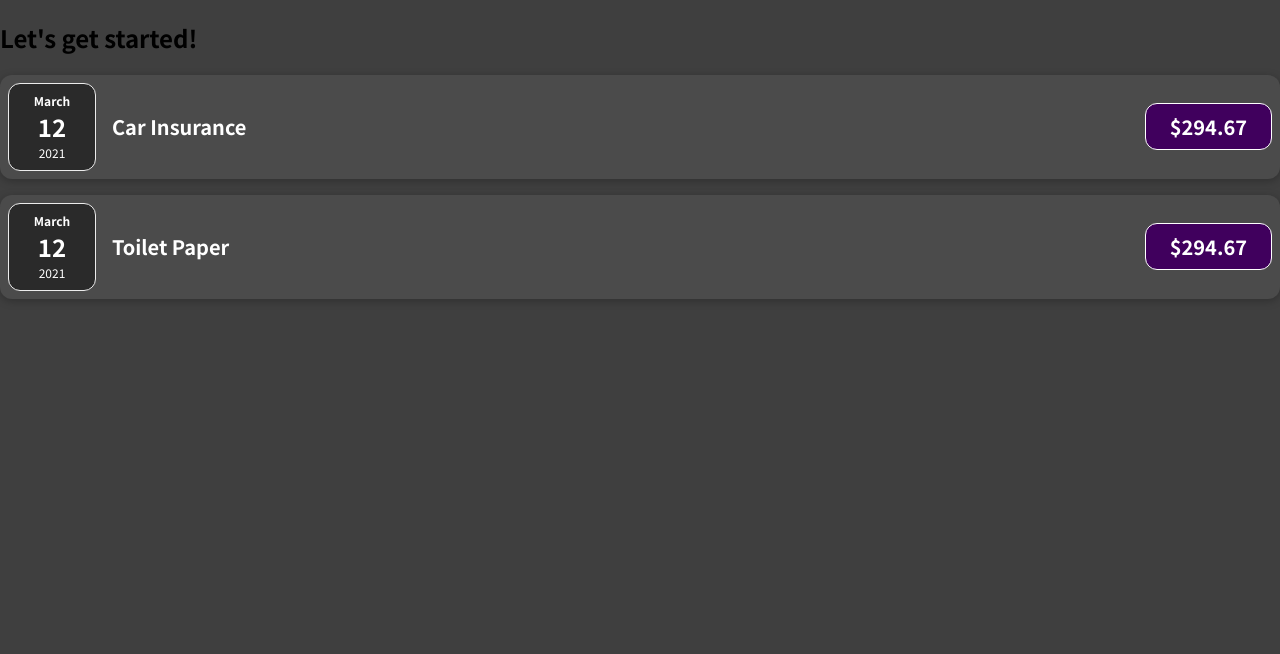
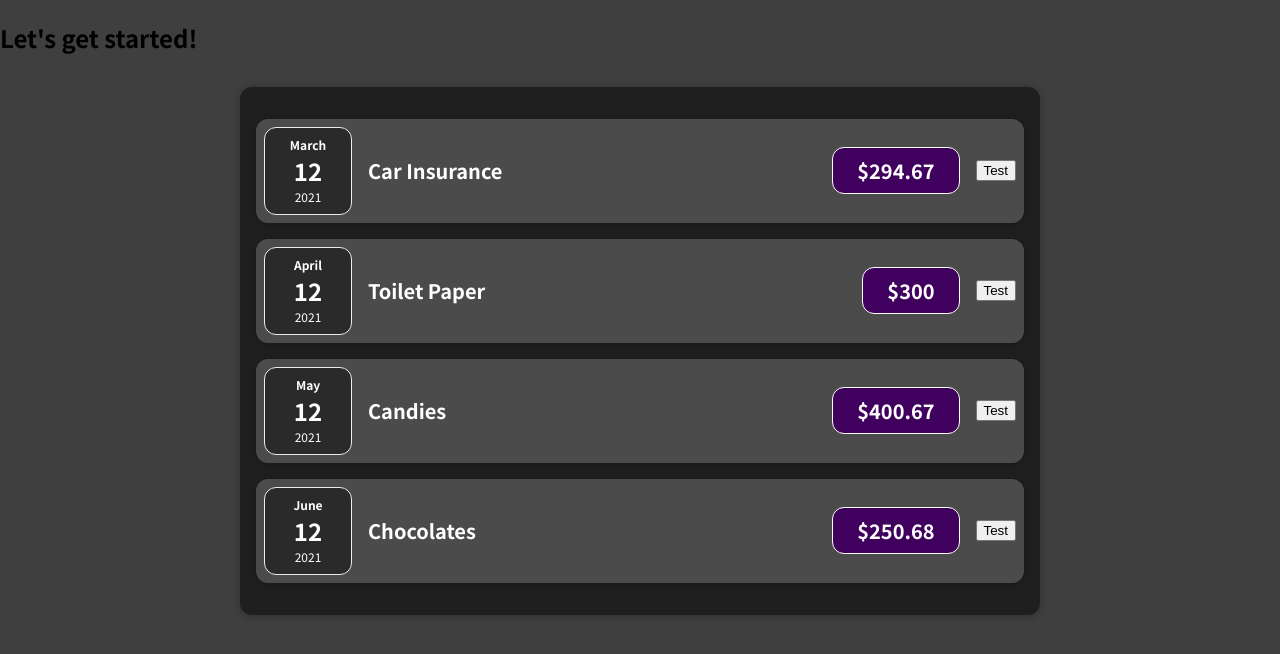
Before and after one commit to motifaithed/react-complete-guide, a React (Create React App) app: page / in a window 1280 px wide. Shown: the top 654 px of the page. Built offline with nearby package versions, Linux system fonts and the light colour scheme.

Commit message:
49. Working with State

```diff
--- a/src/App.js
+++ b/src/App.js
@@ -1,25 +1,17 @@
-import ExpenseItem from "./components/ExpenseItem";
+
+import Expenses from "./components/Expenses/Expenses";
 
 function App() {
   const expenses = [
     { title: "Car Insurance", amount: 294.67, date: new Date(2021, 2, 12) },
-    { title: "Toilet Paper", amount: 294.67, date: new Date(2021, 2, 12) },
-    { title: "Car Insurance", amount: 294.67, date: new Date(2021, 2, 12) },
-    { title: "Car Insurance", amount: 294.67, date: new Date(2021, 2, 12) },
+    { title: "Toilet Paper", amount: 300.00, date: new Date(2021, 3, 12) },
+    { title: "Candies", amount: 400.67, date: new Date(2021, 4, 12) },
+    { title: "Chocolates", amount: 250.68, date: new Date(2021, 5, 12) },
   ];
   return (
     <div>
       <h2>Let's get started!</h2>
-      <ExpenseItem
-        title={expenses[0].title}
-        amount={expenses[0].amount}
-        date={expenses[0].date}
-      ></ExpenseItem>
-      <ExpenseItem
-        title={expenses[1].title}
-        amount={expenses[1].amount}
-        date={expenses[1].date}
-      ></ExpenseItem>
+      <Expenses item={expenses}></Expenses>
     </div>
   );
 }
--- a/src/components/ExpenseItem.css
+++ /dev/null
@@ -1,56 +0,0 @@
-.expense-item {
-    display: flex;
-    justify-content: space-between;
-    align-items: center;
-    box-shadow: 0 2px 8px rgba(0, 0, 0, 0.25);
-    padding: 0.5rem;
-    margin: 1rem 0;
-    border-radius: 12px;
-    background-color: #4b4b4b;
-  }
-
-  .expense-item__description {
-    display: flex;
-    flex-direction: column;
-    gap: 1rem;
-    align-items: flex-end;
-    flex-flow: column-reverse;
-    justify-content: flex-start;
-    flex: 1;
-  }
-
-  .expense-item h2 {
-    color: #3a3a3a;
-    font-size: 1rem;
-    flex: 1;
-    margin: 0 1rem;
-    color: white;
-  }
-
-  .expense-item__price {
-    font-size: 1rem;
-    font-weight: bold;
-    color: white;
-    background-color: #40005d;
-    border: 1px solid white;
-    padding: 0.5rem;
-    border-radius: 12px;
-  }
-
-  @media (min-width: 580px) {
-    .expense-item__description {
-      flex-direction: row;
-      align-items: center;
-      justify-content: flex-start;
-      flex: 1;
-    }
-
-    .expense-item__description h2 {
-      font-size: 1.25rem;
-    }
-
-    .expense-item__price {
-      font-size: 1.25rem;
-      padding: 0.5rem 1.5rem;
-    }
-  }
--- /dev/null
+++ b/src/components/Expenses/ExpenseItem.css
@@ -0,0 +1,54 @@
+.expense-item {
+  display: flex;
+  justify-content: space-between;
+  align-items: center;
+  padding: 0.5rem;
+  margin: 1rem 0;
+  background-color: #4b4b4b;
+}
+
+.expense-item__description {
+  display: flex;
+  flex-direction: column;
+  gap: 1rem;
+  align-items: flex-end;
+  flex-flow: column-reverse;
+  justify-content: flex-start;
+  flex: 1;
+}
+
+.expense-item h2 {
+  color: #3a3a3a;
+  font-size: 1rem;
+  flex: 1;
+  margin: 0 1rem;
+  color: white;
+}
+
+.expense-item__price {
+  font-size: 1rem;
+  font-weight: bold;
+  color: white;
+  background-color: #40005d;
+  border: 1px solid white;
+  padding: 0.5rem;
+  border-radius: 12px;
+}
+
+@media (min-width: 580px) {
+  .expense-item__description {
+    flex-direction: row;
+    align-items: center;
+    justify-content: flex-start;
+    flex: 1;
+  }
+
+  .expense-item__description h2 {
+    font-size: 1.25rem;
+  }
+
+  .expense-item__price {
+    font-size: 1.25rem;
+    padding: 0.5rem 1.5rem;
+  }
+}
--- a/src/components/ExpenseItem.js
+++ b/src/components/Expenses/ExpenseItem.js
@@ -1,16 +1,22 @@
+import React, {useState} from 'react';
 import ExpenseDate from './ExpenseDate';
+import  Card from '../UI/Card';
 import './ExpenseItem.css';
-
 function ExpenseItem(props) {
+  const [title, setTitle] = useState(props.title);
+  const clickHandler = ()=>{
+    setTitle('Updated');
+  }
 
   return (
-    <div className='expense-item'>
+    <Card className='expense-item'>
       <ExpenseDate date={props.date}></ExpenseDate>
       <div className='expense-item__description'>
-        <h2>{props.title}</h2>
+        <h2>{title}</h2>
         <div className='expense-item__price'>${props.amount}</div>
+        <button onClick={clickHandler}>Test</button>
       </div>
-    </div>
+    </Card>
   );
 }
 
--- /dev/null
+++ b/src/components/Expenses/Expenses.css
@@ -0,0 +1,8 @@
+.expenses {
+    padding: 1rem;
+    background-color: rgb(31, 31, 31);
+    margin: 2rem auto;
+    width: 50rem;
+    max-width: 95%;
+
+  }
--- /dev/null
+++ b/src/components/Expenses/Expenses.js
@@ -0,0 +1,32 @@
+import ExpenseItem from "./ExpenseItem";
+import Card from '../UI/Card';
+import './Expenses.css';
+
+function Expenses(props) {
+  return (
+    <Card className="expenses">
+      <ExpenseItem
+        title={props.item[0].title}
+        amount={props.item[0].amount}
+        date={props.item[0].date}
+      ></ExpenseItem>
+      <ExpenseItem
+        title={props.item[1].title}
+        amount={props.item[1].amount}
+        date={props.item[1].date}
+      ></ExpenseItem>
+      <ExpenseItem
+        title={props.item[2].title}
+        amount={props.item[2].amount}
+        date={props.item[2].date}
+      ></ExpenseItem>
+      <ExpenseItem
+        title={props.item[3].title}
+        amount={props.item[3].amount}
+        date={props.item[3].date}
+      ></ExpenseItem>
+    </Card>
+  );
+}
+
+export default Expenses;
--- /dev/null
+++ b/src/components/UI/Card.css
@@ -0,0 +1,4 @@
+.card{
+    border-radius: 12px;
+    box-shadow: 0 1px 8px rgba(0, 0, 0, 0.25);
+}
--- /dev/null
+++ b/src/components/UI/Card.js
@@ -0,0 +1,7 @@
+import "./Card.css";
+function Card(props) {
+const classes= 'card ' + props.className;
+  return <div className={classes}>{props.children}</div>;
+}
+
+export default Card;
```
Also changed, not shown: src/components/Expenses/ExpenseDate.css (renamed from src/components/ExpenseDate.css), src/components/Expenses/ExpenseDate.js (renamed from src/components/ExpenseDate.js), 1 other file (tests, documents, lock files or other folders).
